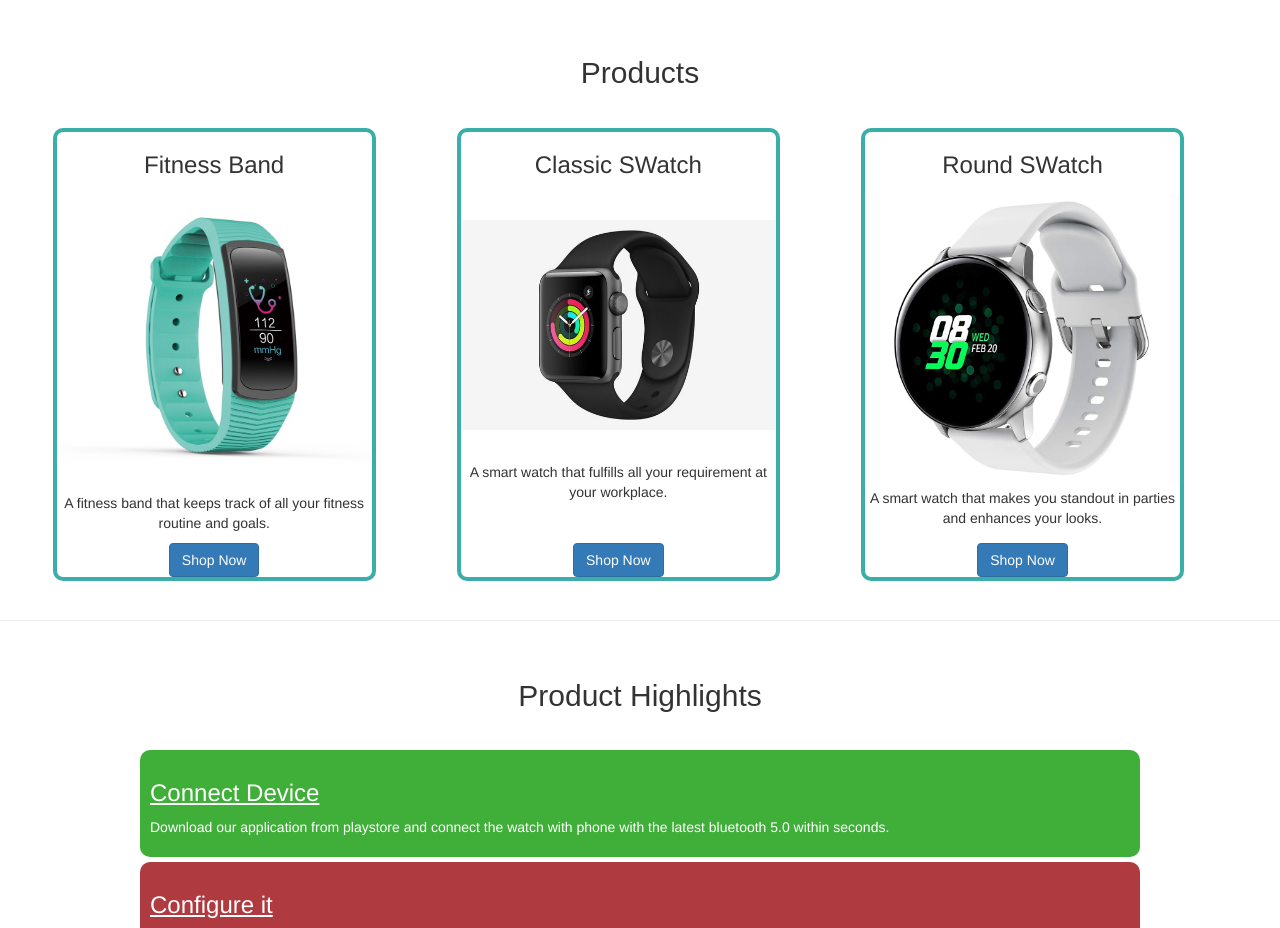
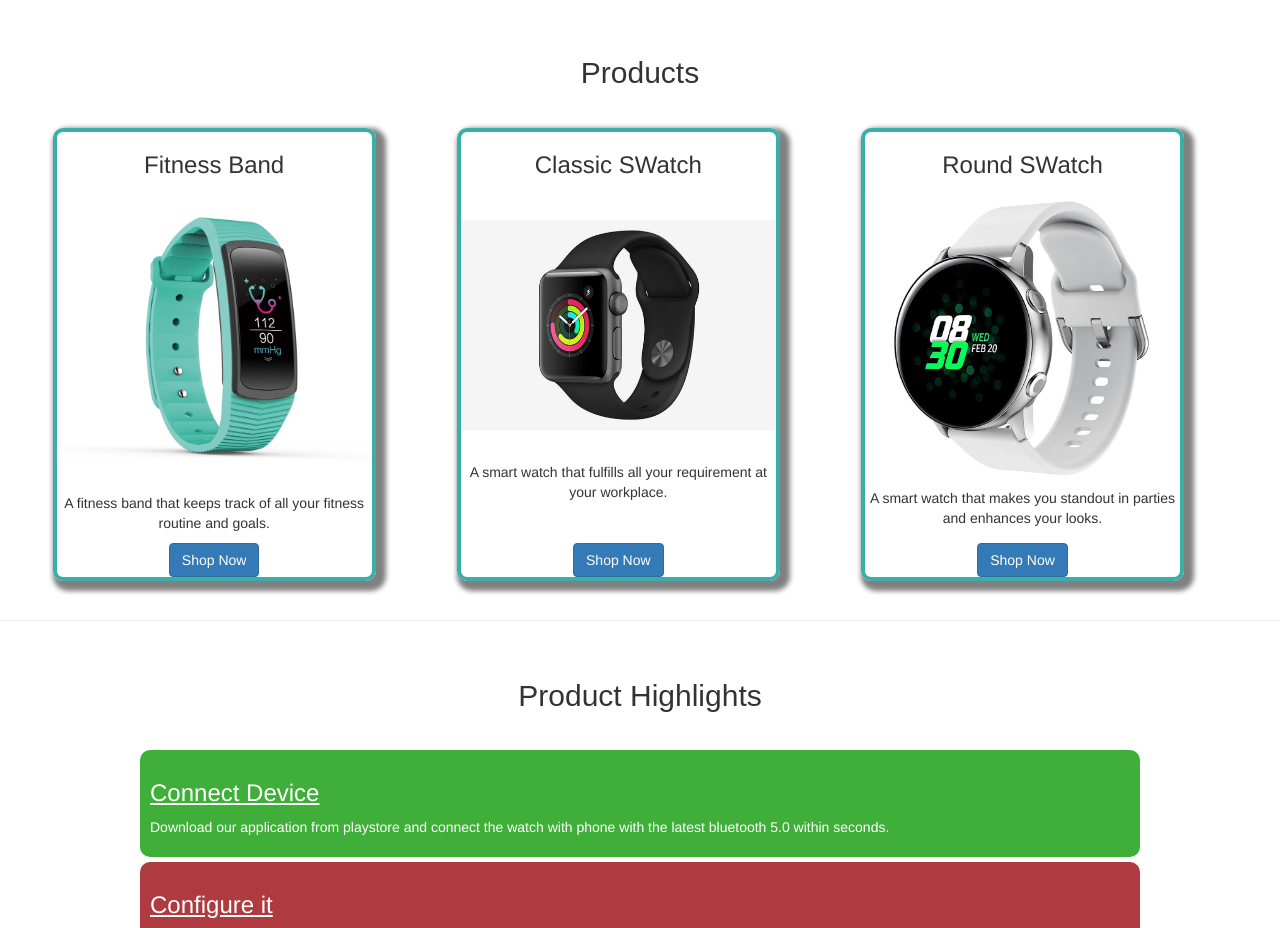
Before and after one commit to Varun-28/Product-landing-page, a plain HTML site: page index.html in a window 1280 px wide. Shown: the part 1440-2368 px from the top of the page. Drawn offline with nearby package versions, Linux system fonts and the light colour scheme; a web font is replaced by a local one.

Commit message:
box-shadow

```diff
--- a/style.css
+++ b/style.css
@@ -106,6 +106,7 @@ li{
     border-radius: 10px;
     transition-duration: 0.4s;
     margin-bottom: 4.5%;
+    box-shadow: 5px 5px 5px 5px gray;
     display: flex;
     flex-direction: column;
     justify-content:space-between;
@@ -113,6 +114,7 @@ li{
 }
 .card1:hover{
     transform: scale(1.05);
+    box-shadow: 10px 10px 5px 5px gray;
 }
 
 /*product highlight*/
```
